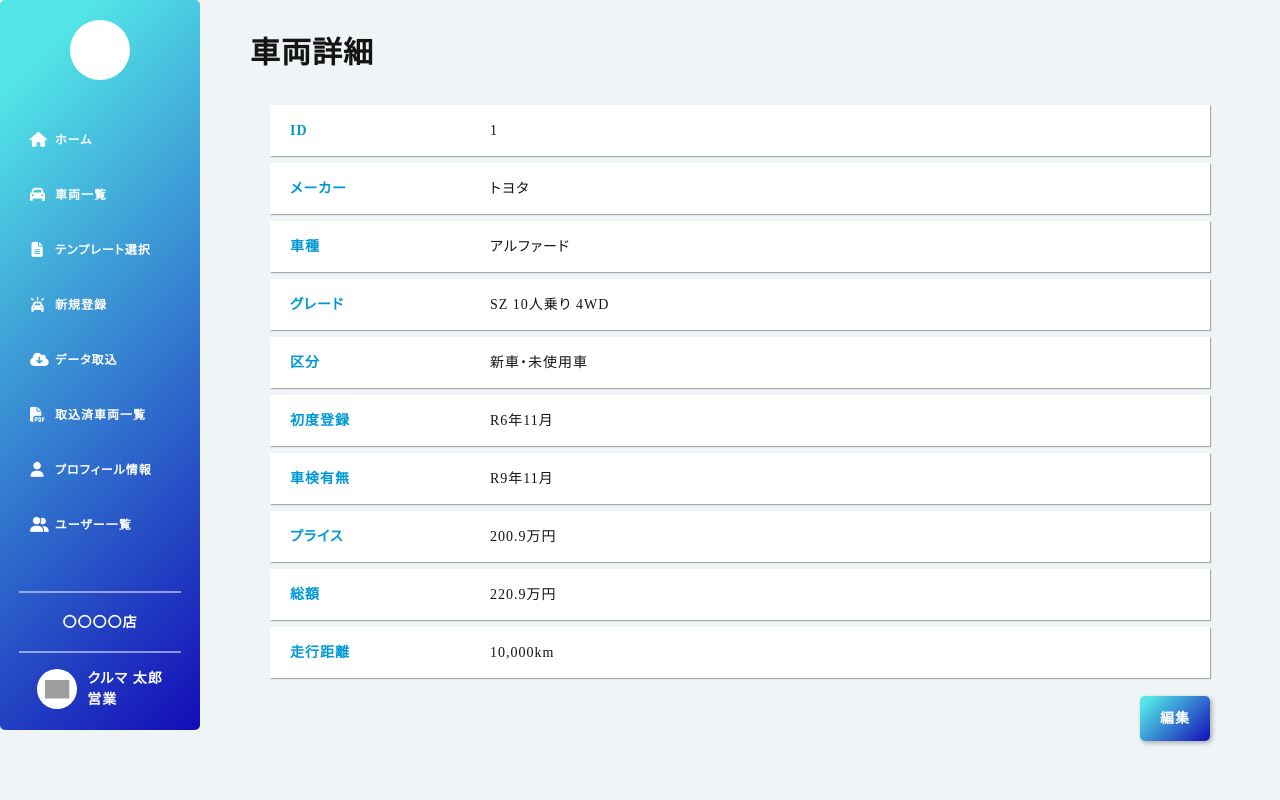
After one commit to RyotaIshito825/CarPriceProSimple, a Spring Boot app: page /cars/1 in a window 1280 px wide. The commit adds this page. Run offline with Spring Boot 4, Linux system fonts and the light colour scheme; some libraries are stand-ins or nearby versions; grey boxes are pictures that could not be loaded.

Commit message:
車両詳細、車両新規登録画面実装

```diff
--- /dev/null
+++ b/src/main/resources/static/css/car_detail.css
@@ -0,0 +1,62 @@
+.car_details {
+  display: flex;
+  margin-top: 30px;
+  width: 100%;
+}
+
+.car_detail_tables {
+  margin-left: 20px;
+}
+
+.car_detail_tables-tr {
+  display: flex;
+  background-color: white;
+  padding: 15px 20px;
+  margin-bottom: 7px;
+  width: 100%;
+  box-shadow: 1px 1px 1px rgba(0, 0, 0, 0.3);
+}
+
+.car_detail_tables-th {
+  width: 200px;
+  color: rgb(0, 153, 213);
+  font-weight: bold;
+}
+
+.car_detail_tables-td {
+  width: 700px;
+}
+
+.car_detail_edit-btns {
+  text-align: right;
+  margin-top: 30px;
+}
+
+.car_detail_edit-btn {
+  padding: 15px 20px;
+  border-radius: 5px;
+  color: white;
+  font-weight: bold;
+  box-shadow: 2px 2px 5px rgba(0, 0, 0, 0.3);
+  background-image: linear-gradient(135deg, #52E5E7 10%, #130CB7 100%);
+}
+
+.car_detail_tables-td-first_registrations {
+  display: flex;
+}
+
+.car_detail_tables-td-vehicle_inspections {
+  display: flex;
+}
+
+.car_detail_tables-td-prices {
+  display: flex;
+}
+
+.car_detail_tables-td-total_prices {
+  display: flex;
+}
+
+.car_detail_tables-td-mileages {
+  display: flex;
+}/*# sourceMappingURL=car_detail.css.map */
--- /dev/null
+++ b/src/main/resources/templates/cars/detail.html
@@ -0,0 +1,94 @@
+<!DOCTYPE html>
+<html class="h-100" xmlns="http://www.w3.org/1999/xhtml" xmlns:th="http://www.thymeleaf.org">
+<head th:replace="common/header :: head_fragment(title = '車両詳細')">
+
+<body class="">
+
+    <div class="contents">
+            <!-- サイドバー -->
+            <div th:replace="common/side_bar :: side_bar"></div>
+
+            <!-- メイン -->
+            <div class="content-mains">
+                <div class="content-mains_inner">
+                    <div class="page_title">車両詳細</div>
+
+                    <div class="car_details">
+                        <div class="car_detail_tables">
+                            <div class="car_detail_tables-tr">
+                                <div class="car_detail_tables-th">ID</div>
+                                <div class="car_detail_tables-td">1</div>
+                            </div>
+                            <div class="car_detail_tables-tr">
+                                <div class="car_detail_tables-th">メーカー</div>
+                                <div class="car_detail_tables-td">トヨタ</div>
+                            </div>
+                            <div class="car_detail_tables-tr">
+                                <div class="car_detail_tables-th">車種</div>
+                                <div class="car_detail_tables-td">アルファード</div>
+                            </div>
+                            <div class="car_detail_tables-tr">
+                                <div class="car_detail_tables-th">グレード</div>
+                                <div class="car_detail_tables-td">SZ 10人乗り 4WD</div>
+                            </div>
+                            <div class="car_detail_tables-tr">
+                                <div class="car_detail_tables-th">区分</div>
+                                <div class="car_detail_tables-td">新車・未使用車</div>
+                            </div>
+                            <div class="car_detail_tables-tr">
+                                <div class="car_detail_tables-th">初度登録</div>
+                                <div class="car_detail_tables-td car_detail_tables-td-first_registrations">
+                                    <div class="car_detail_tables-td-first_jc">R</div>
+                                    <div class="car_detail_tables-td-registration_year">6</div>
+                                    <div class="car_detail_tables-td-separator car_detail_tables-td-small">年</div>
+                                    <div class="car_detail_tables-td-registration_month">11</div>
+                                    <div class="car_detail_tables-td-separator car_detail_tables-td-small">月</div>
+                                </div>
+                            </div>
+                            <div class="car_detail_tables-tr">
+                                <div class="car_detail_tables-th">車検有無</div>
+                                <div class="car_detail_tables-td car_detail_tables-td-vehicle_inspections">
+                                    <div class="car_detail_tables-td-vi_jc">R</div>
+                                    <div class="car_detail_tables-td-vi_year">9</div>
+                                    <div class="car_detail_tables-td-separator car_detail_tables-td-small">年</div>
+                                    <div class="car_detail_tables-td-vi_month">11</div>
+                                    <div class="car_detail_tables-td-separator car_detail_tables-td-small">月</div>
+                                </div>
+                            </div>
+                            <div class="car_detail_tables-tr">
+                                <div class="car_detail_tables-th">プライス</div>
+                                <div class="car_detail_tables-td car_detail_tables-td-prices">
+                                    <div class="car_detail_tables-td-price">200</div>
+                                    <div class="car_detail_tables-td-separator car_detail_tables-td-small">.</div>
+                                    <div class="car_detail_tables-td-price_dpf car_detail_tables-td-small">9</div>
+                                    <div class="car_detail_tables-td-separator car_detail_tables-td-small">万円</div>
+                                </div>
+                            </div>
+                            <div class="car_detail_tables-tr">
+                                <div class="car_detail_tables-th">総額</div>
+                                <div class="car_detail_tables-td car_detail_tables-td-total_prices">
+                                    <div class="car_detail_tables-td-total_price">220</div>
+                                    <div class="car_detail_tables-td-separator car_detail_tables-td-small">.</div>
+                                    <div class="car_detail_tables-td-total_price_dpf car_detail_tables-td-small">9</div>
+                                    <div class="car_detail_tables-td-separator car_detail_tables-td-small">万円</div>
+                                </div>
+                            </div>
+                            <div class="car_detail_tables-tr">
+                                <div class="car_detail_tables-th">走行距離</div>
+                                <div class="car_detail_tables-td car_detail_tables-td-mileages">
+                                    <div class="car_detail_tables-td-mileage">10,000</div>
+                                    <div class="car_detail_tables-td-separator car_detail_tables-td-small">km</div>
+                                </div>
+                            </div>
+                            <div class="car_detail_edit-btns">
+                                <a href="" class="car_detail_edit-btn">編集</a>
+                            </div>
+                        </div>
+                    </div>
+
+                </div>
+            </div>
+        </div>
+
+</body>
+</html>
--- a/src/main/resources/templates/common/header.html
+++ b/src/main/resources/templates/common/header.html
@@ -14,6 +14,7 @@
     <link rel="stylesheet" th:href="@{/css/car_list.css}">
     <link rel="stylesheet" th:href="@{/css/car_intake.css}">
     <link rel="stylesheet" th:href="@{/css/car_template.css}">
+    <link rel="stylesheet" th:href="@{/css/car_detail.css}">
 
     <script src="https://kit.fontawesome.com/f6550dd9ff.js" crossorigin="anonymous"></script>
     <script defer th:src="@{/js/bootstrap.min.js}"></script>
```
